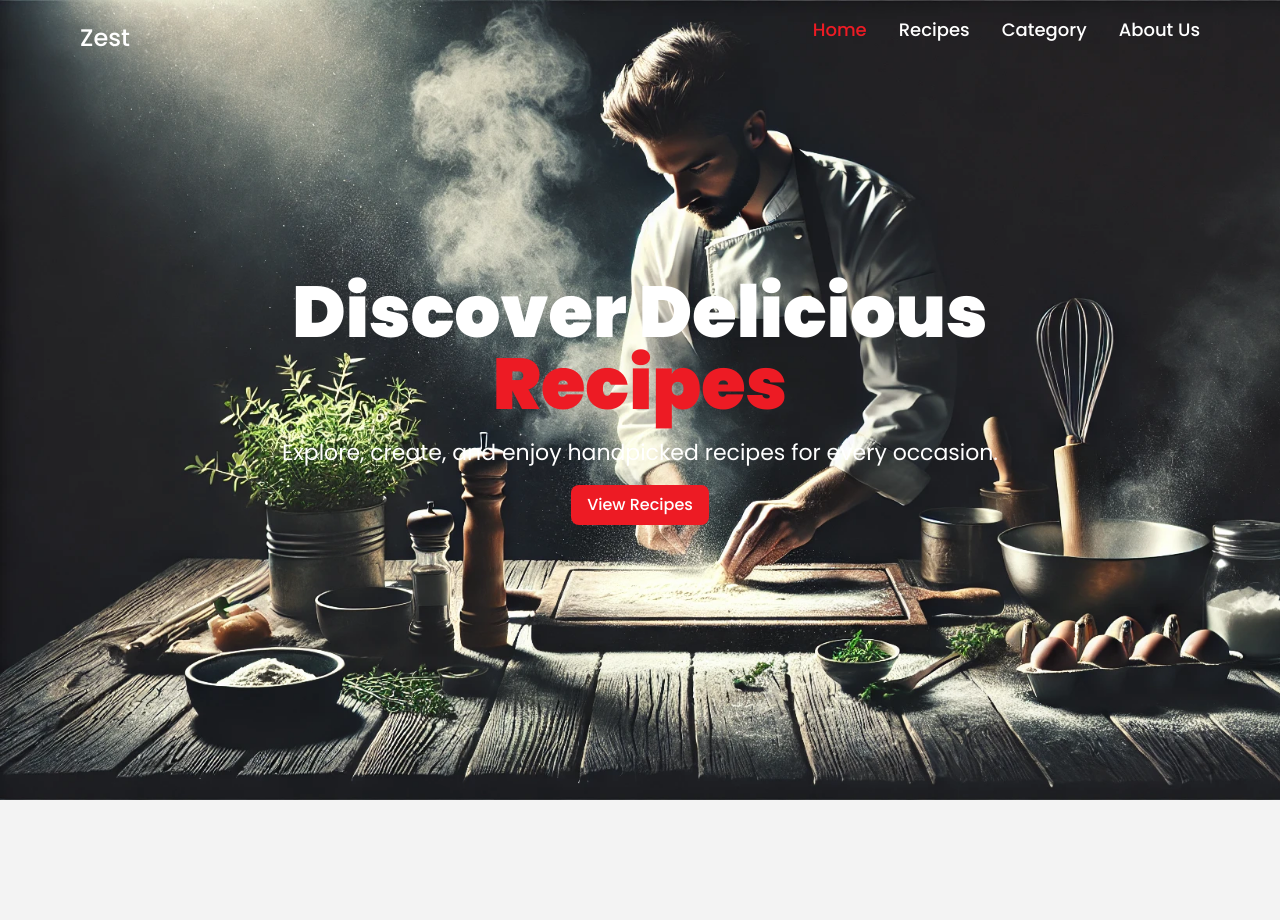
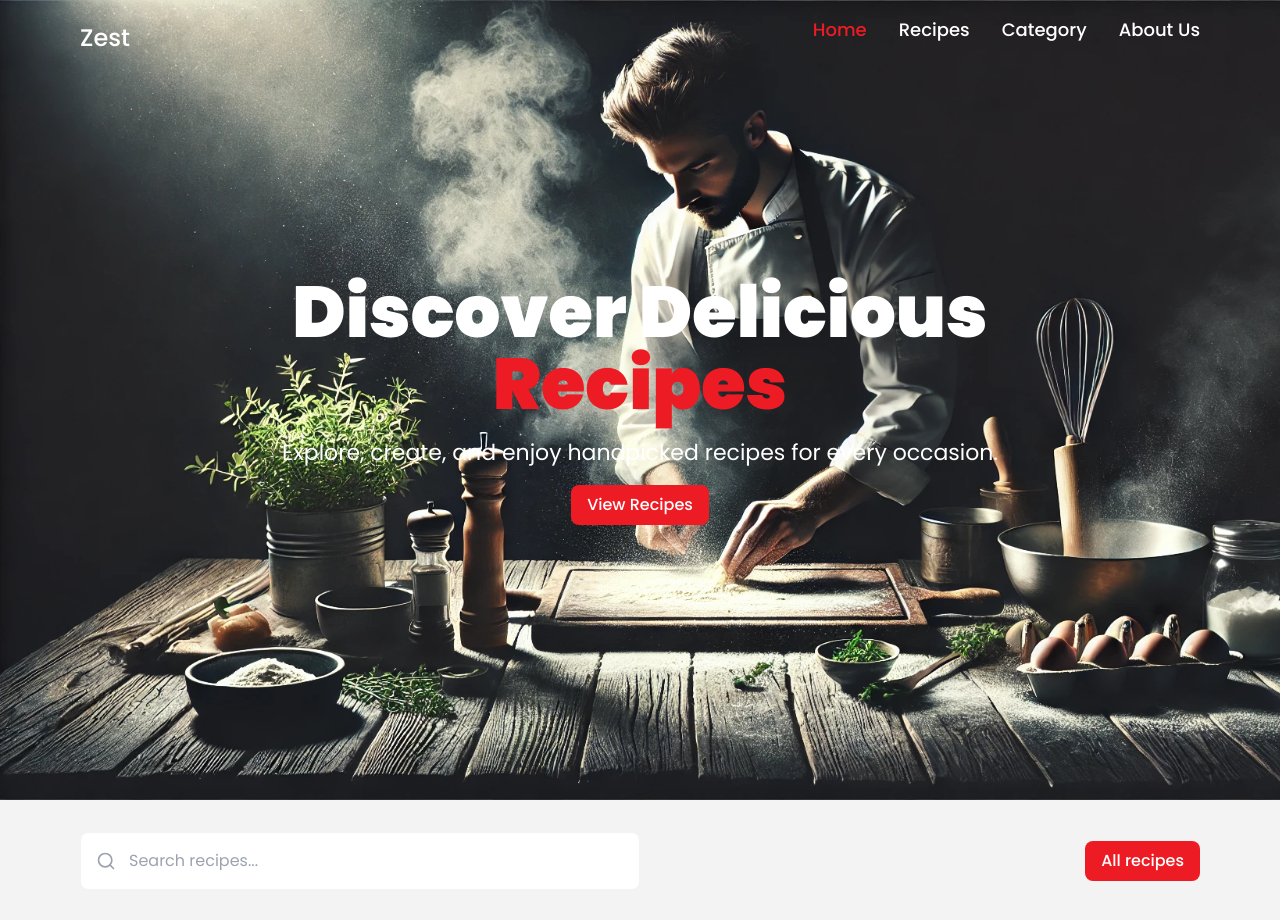
Before and after one commit to maundu55/Recipe, a React (Vite) app: page / in a window 1280 px wide. Before the commit the page ends 800 px from the top, so only its background shows below. Built offline with nearby package versions, Linux system fonts and the light colour scheme.

Commit message:
add single recipe component

```diff
--- /dev/null
+++ b/src/components/Recipe.jsx
@@ -0,0 +1,11 @@
+import React from 'react'
+
+const Recipe = ({recipe}) => {
+  return (
+    <div >
+
+    </div>
+  )
+}
+
+export default Recipe
--- a/src/sections/Recipes.jsx
+++ b/src/sections/Recipes.jsx
@@ -1,9 +1,26 @@
 import React from 'react'
+import {Search } from 'lucide-react'
+import {recipes } from '../data'
+import Recipe from '../components/Recipe'
 
 const Recipes = () => {
   return (
-    <div>
+   <section className='mx-auto max-w-6xl px-4 py-8'>
+    <div className='md:flex md:justify-between md:w-full md:items-center'>
+        <div className='relative mb-4 w-1/2 md:mb-0'>
+            <input type="text" placeholder='Search recipes...' className='w-full rounded-lg border border-gray-100 p-4 pl-12 focus:outline-none focus:ring-1 focus:ring-primary-400' />
+            <Search size={20} className='absolute left-4 top-1/2 -translate-y-1/2 transform text-gray-400' />
+        </div>
+        <div>
+            <button className="font-500 rounded-lg bg-primary-400 px-4 py-2 text-white">All recipes</button>
+        </div>
     </div>
+    {
+        recipes.map(recipe =>(
+            <Recipe key={recipe.id} recipe={recipe} />
+        ))
+    }
+   </section>
   )
 }
 
```
